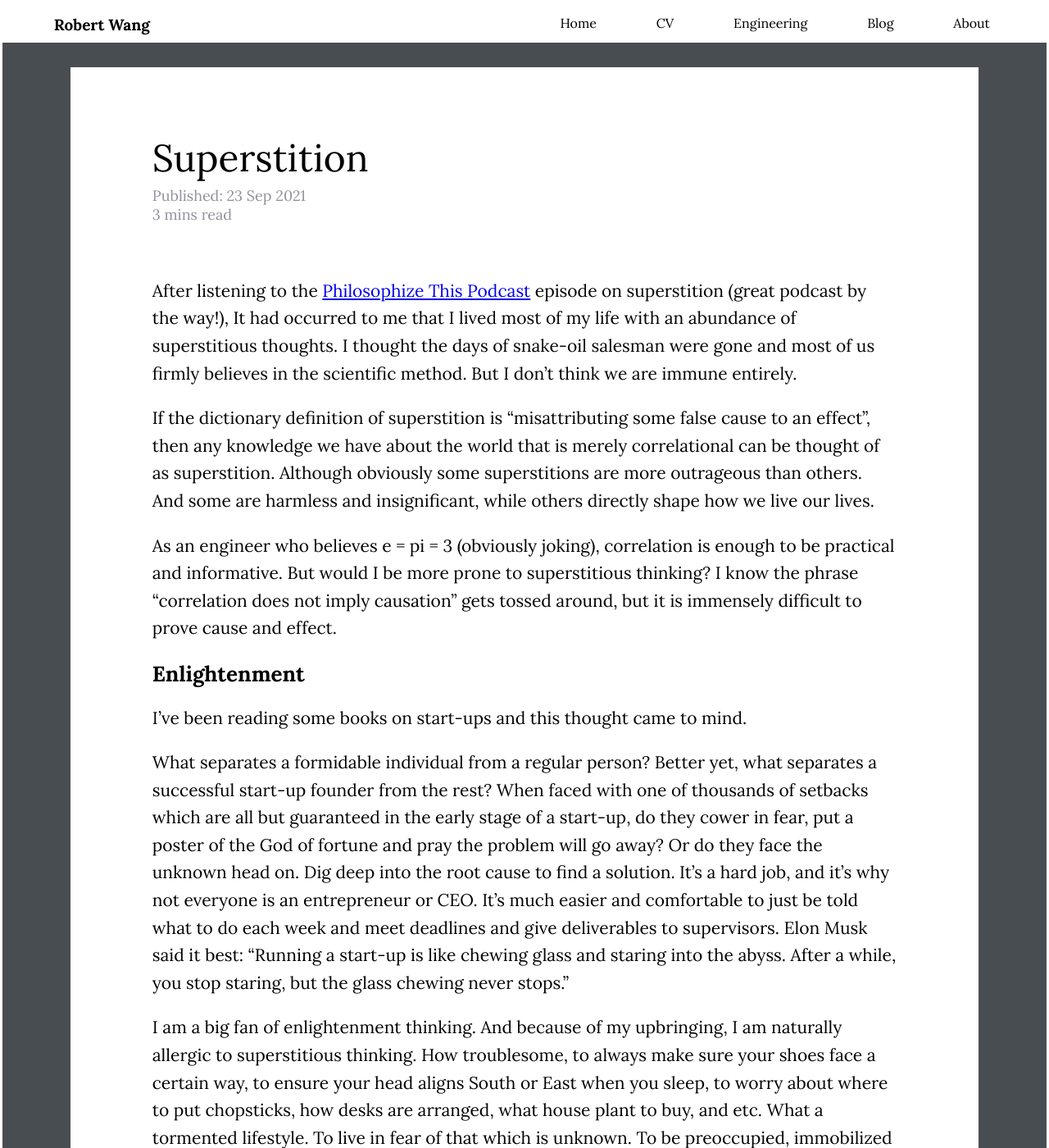
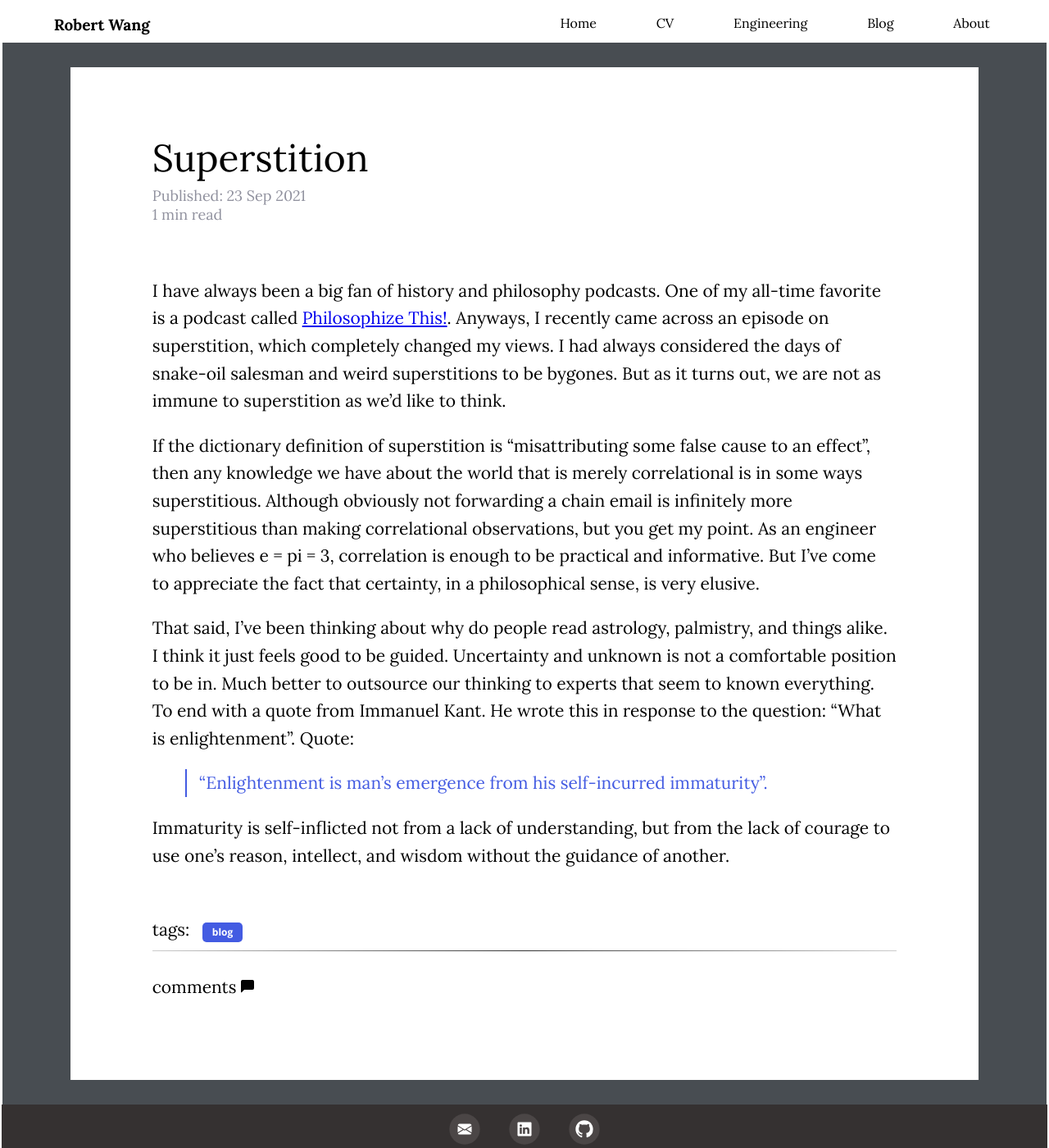
Before and after one commit to wcfrobert/wcfrobert.github.io, a Jekyll site: the page built from _posts/2021-09-23-superstition.markdown, in a window 1280 px wide and 1400 px high. Shown: the whole window at 82% size. Built offline with Jekyll 4.4.1, drawn with Linux system fonts in a browser that asks for light colours; comment, search, counter and statistics services are not loaded; some of the changed text lies outside the part shown.

Commit message:
new post

```diff
--- a/_posts/2021-09-23-emil-cioran.markdown
+++ b/_posts/2021-09-23-emil-cioran.markdown
@@ -12,9 +12,9 @@ Look I know the title is terrible. It is obviously a play on the Mike Posner's s
 
 ## Friedrich Nietzsche
 
-Friedrich Nietzsche was a 19th century German philosopher who needs no introduction. He is likely the most well-known philosopher to the average person other than Plato and Descartes. Most attribute his writing to that of a nihilist. I don't study philosophy, and I don't think I can comment much from my cursory and very superficial reading of some of his work. What I can say though, is that I am a big fan of his idea of self-overcoming, will to power, ubermensch, death of moral objectivity (i.e. death of god). Here are some quotes:
+Friedrich Nietzsche was a 19th century German philosopher who needs no introduction. Most attribute his writing to that of a nihilist. I don't study philosophy so I can't really comment either way. What I can say though, is that I am a big fan of his idea of self-overcoming, will to power, ubermensch, death of moral objectivity (i.e. death of god). Here are some of my favorite Nietzsche quotes:
 
-> "The secret of realizing the greatest fruitfulness and the greatest enjoyment of existence is: to live dangerously! Build your cities on the slopes of Vesuvius! Send your ships out into uncharted seas! Live in conflict with your equals and with yourselves! Be robbers and ravagers as soon as you ca not be rulers and owners, you men of knowledge! The time will soon past when you could be content to live concealed int he woods like timid deer!"
+> "The secret of realizing the greatest fruitfulness and the greatest enjoyment of existence is: to live dangerously! Build your cities on the slopes of Vesuvius! Send your ships out into uncharted seas! Live in conflict with your equals and with yourselves! Be robbers and ravagers as soon as you ca not be rulers and owners, you men of knowledge! The time will soon past when you could be content to live concealed in the woods like timid deer!"
 
 > "To those human beings who are of any concern to me I wish suffering, desolation, sickness, ill-treatment, indignities—I wish that they should not remain unfamiliar with profound self-contempt, the torture of self-mistrust, the wretchedness of the vanquished: I have no pity for them, because I wish them the only thing that can prove today whether one is worth of anything or not—that one endures"
 
@@ -30,7 +30,7 @@ Friedrich Nietzsche was a 19th century German philosopher who needs no introduct
 
 ## Emil Cioran Quotes
 
-Emil Cioran was a 20th century Romanian philosopher and essayist well known for his philosophical pessimism and his work regarding suffering, decay, and nihilism. Look, I know what this looks like... I am not a pessimist, nor am I in a state of deep despair, nor have I read any of Cioran's work seriously. I just like some of Emil Cioran's quote. It's provocative.
+Emil Cioran was a 20th century Romanian philosopher and essayist well known for his philosophical pessimism and his work regarding suffering, decay, and nihilism. I am not a pessimist, nor am I in a state of deep despair, nor have I studied any of Cioran's work at any depth. I just happen to enjoy some of his quotes. It's provocative.
 
 > "It is not worth the bother of killing yourself, since you always kill yourself too late."
 
--- a/_posts/2021-09-23-superstition.markdown
+++ b/_posts/2021-09-23-superstition.markdown
@@ -2,30 +2,17 @@
 layout: blog-post
 categories: blog
 title: "Superstition"
-description: "Enlightenment is man's emergence from his self-incurred immaturity - Immanuel Kant"
+description: "Enlightenment is man's emergence from his self-incurred immaturity"
 date: 2021-09-23
 image: assets/img/blog/superstition.png
 tags: blog
 ---
 
-After listening to the [Philosophize This Podcast](https://www.philosophizethis.org/) episode on superstition (great podcast by the way!), It had occurred to me that I lived most of my life with an abundance of superstitious thoughts. I thought the days of snake-oil salesman were gone and most of us firmly believes in the scientific method. But I don't think we are immune entirely.
+I have always been a big fan of history and philosophy podcasts. One of my all-time favorite is a podcast called [Philosophize This!](https://www.philosophizethis.org/). Anyways, I recently came across an episode on superstition, which completely changed my views. I had always considered the days of snake-oil salesman and weird superstitions to be bygones. But as it turns out, we are not as immune to superstition as we'd like to think.
 
-If the dictionary definition of superstition is "misattributing some false cause to an effect", then any knowledge we have about the world that is merely correlational can be thought of as superstition. Although obviously some superstitions are more outrageous than others. And some are harmless and insignificant, while others directly shape how we live our lives.
+If the dictionary definition of superstition is "misattributing some false cause to an effect", then any knowledge we have about the world that is merely correlational is in some ways superstitious. Although obviously not forwarding a chain email is infinitely more superstitious than making correlational observations, but you get my point. As an engineer who believes e = pi = 3, correlation is enough to be practical and informative. But I've come to appreciate the fact that certainty, in a philosophical sense, is very elusive.
 
-As an engineer who believes e = pi = 3 (obviously joking), correlation is enough to be practical and informative. But would I be more prone to superstitious thinking? I know the phrase "correlation does not imply causation" gets tossed around, but it is immensely difficult to prove cause and effect.
-
-
-## Enlightenment
-
-I've been reading some books on start-ups and this thought came to mind.
-
-What separates a formidable individual from a regular person? Better yet, what separates a successful start-up founder from the rest? When faced with one of thousands of setbacks which are all but guaranteed in the early stage of a start-up, do they cower in fear, put a poster of the God of fortune and pray the problem will go away? Or do they face the unknown head on. Dig deep into the root cause to find a solution. It’s a hard job, and it’s why not everyone is an entrepreneur or CEO. It’s much easier and comfortable to just be told what to do each week and meet deadlines and give deliverables to supervisors. Elon Musk said it best: “Running a start-up is like chewing glass and staring into the abyss. After a while, you stop staring, but the glass chewing never stops.”
-
-I am a big fan of enlightenment thinking. And because of my upbringing, I am naturally allergic to superstitious thinking. How troublesome, to always make sure your shoes face a certain way, to ensure your head aligns South or East when you sleep, to worry about where to put chopsticks, how desks are arranged, what house plant to buy, and etc. What a tormented lifestyle. To live in fear of that which is unknown. To be preoccupied, immobilized with irrationalities, perceived supernatural influence, or fate. To constantly misattribute a false cause to an effect.
-
-I've been thinking about why do people read astrology, palmistry, and things alike. I think it just feels better to be guided, to know there is a reason for everything, to have someone who seem to have all the answer; like a young child with their parents. I know there are tragedies in the world, indiginities and absurdities suffered by those who don't deserve it. Nevertheless, I am a fan of the idea that I am the architect of your life. That I am in control, even if it's an illusion at times.
-
-To end with a quote from Immanuel Kant. He wrote this in response to the question: “What is enlightenment”. Quote:
+That said, I've been thinking about why do people read astrology, palmistry, and things alike. I think it just feels good to be guided. Uncertainty and unknown is not a comfortable position to be in. Much better to outsource our thinking to experts that seem to known everything. To end with a quote from Immanuel Kant. He wrote this in response to the question: “What is enlightenment”. Quote:
 
 > “Enlightenment is man's emergence from his self-incurred immaturity”.
 
--- a/index.html
+++ b/index.html
@@ -306,7 +306,6 @@
               <br>
               <br>
               I created a python script that extract column/wall info from an input spreadsheet to batch generate and analyze spColumn section as well as export results in .png format. With this tool, you can perform hundreds section analysis in mere seconds. Supports rectangular columns, I-shape, C-shape, L-shape, and T-shape walls.
-              <a href="https://github.com/wcfrobert/spColumn-Batcher">Source code here.</a>
 
             </p>
           </div>
```
Also changed, not shown: _posts/2021-10-01-desk.markdown (added, +11 -0 lines), _posts/2021-10-01-voltaire.markdown (added, +55 -0 lines), assets/img/blog/desk1.png (added), assets/img/blog/desk2.png (added), assets/img/blog/earthquake.png (added).
